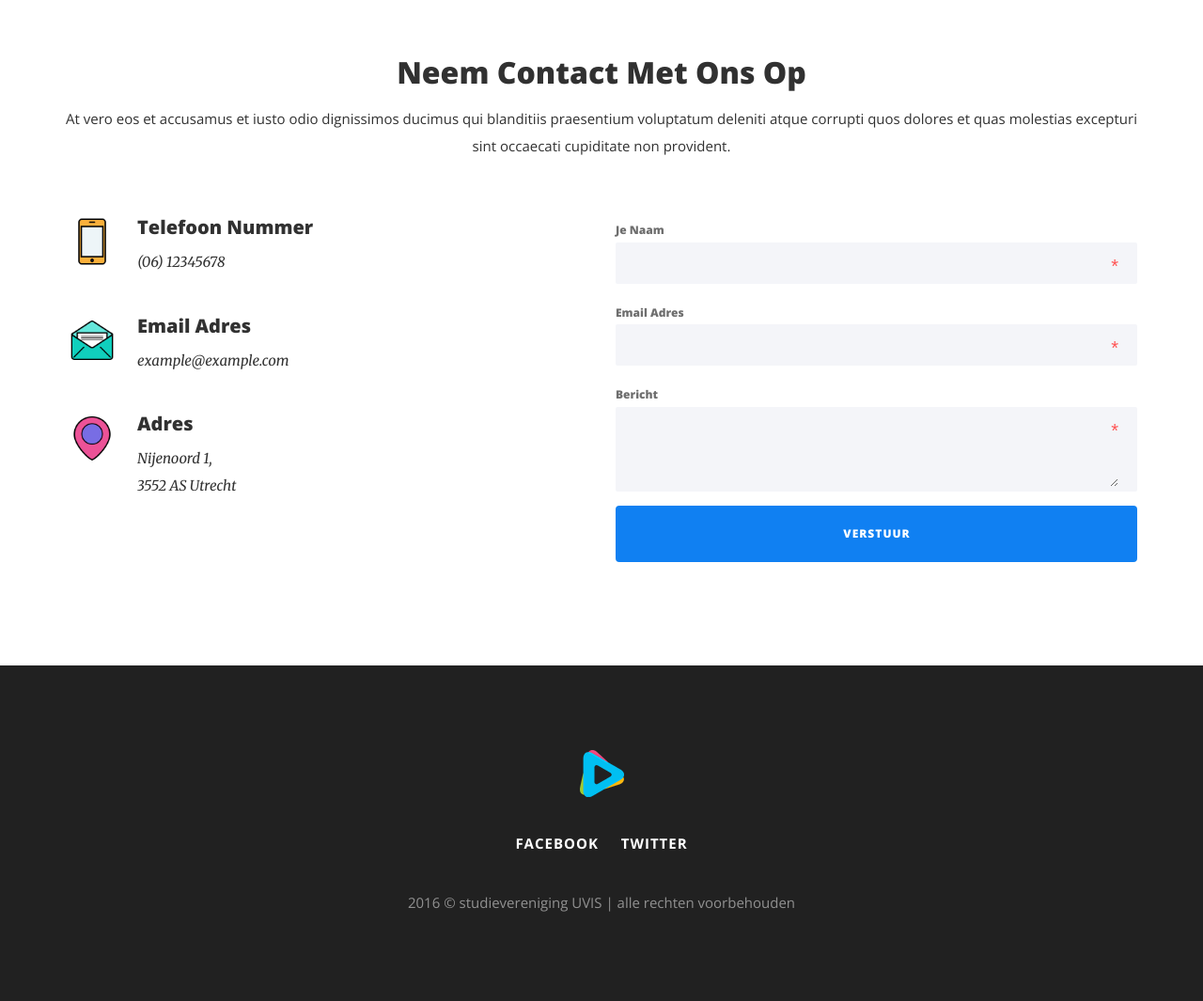
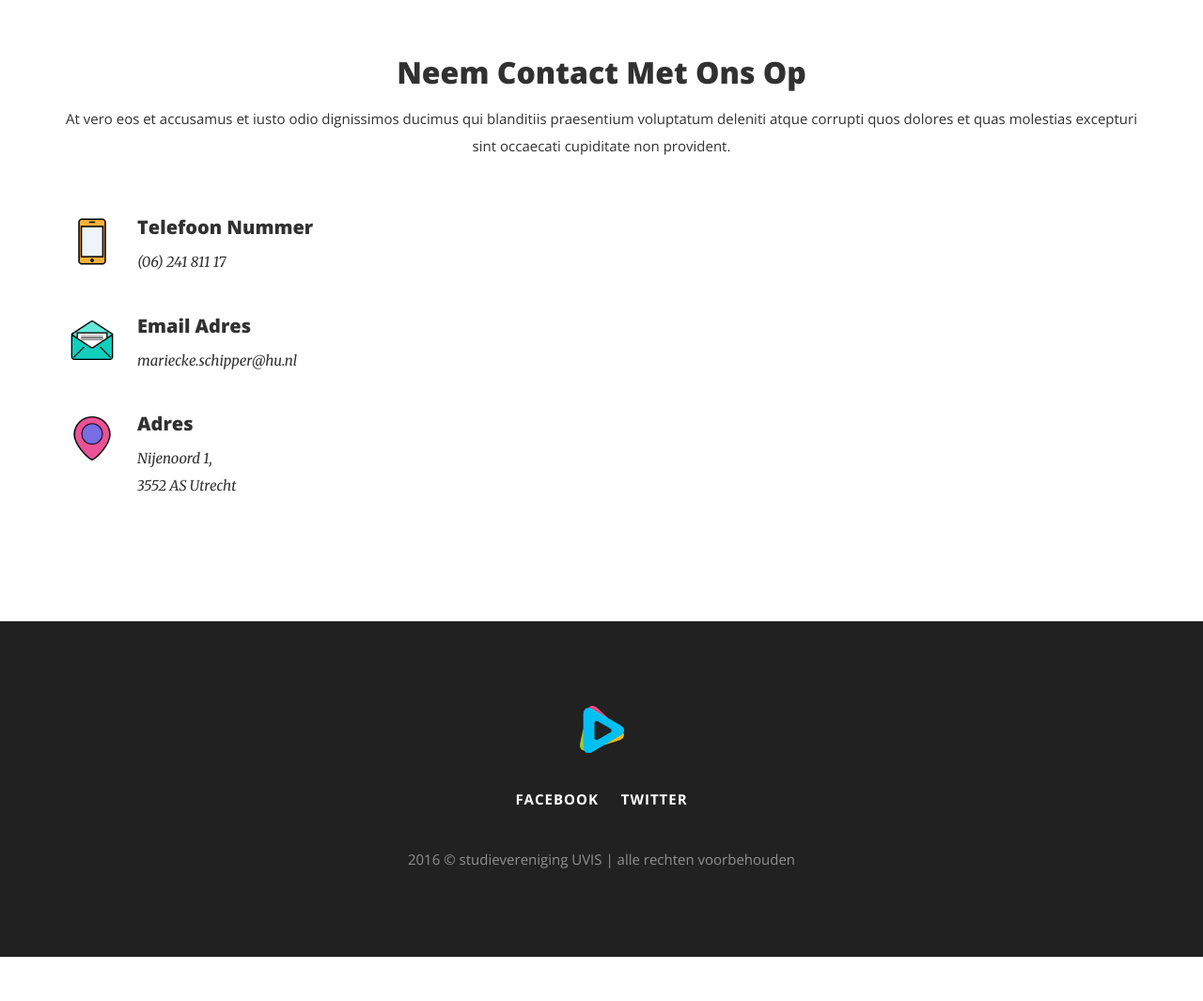
Before and after one commit to svuvis/stagemarktict, a Laravel app: template resources/views/index.blade.php in a window 1280 px wide. Shown: the part 4717-5782 px from the top of the page at 94% size. After the commit the page ends 5735 px from the top, so only its background shows below. Run offline with Laravel 8, Linux system fonts and the light colour scheme; the template is opened without the code that fills it, so the values that code supplies are empty; settings files or empty folders that the repository lacks are supplied; some libraries are stand-ins or nearby versions.

Commit message:
Kleine fixes

```diff
--- a/resources/views/index.blade.php
+++ b/resources/views/index.blade.php
@@ -85,7 +85,7 @@
                                 </div> <!-- .section-heading -->
                                 <div class="section-content">
                                     <a class="btn btn-pink m-y-5" href="#about">Leer meer</a>
-                                    <a class="btn btn-warning m-y-5" href="#download">Workshops</a>
+                                    <a class="btn btn-warning m-y-5" href="#pricing">Workshops</a>
                                 </div> <!-- .section-content -->
                             </div>
                         </div>
@@ -364,28 +364,28 @@
                                         {!! Form::label('workshop','Workshop',['class' => 'control-label']) !!}
                                         <div class="form-group required"
                                              style="padding: 0; border-radius: 3px; -webkit-border-radius: 3px">
-                                            {!! Form::select('workshop', $workshops, null, ['class' => 'form-control', 'value' => old('workshop')]) !!}
+                                            {!! Form::select('workshop', $workshops, null, ['class' => 'form-control', 'value' => old('workshop'), 'required' => '']) !!}
                                             @if ($errors->has('workshop')) <p
                                                     class="help-block"
                                                     style="color: #a94442">{{ $errors->first('workshop') }}</p> @endif
                                         </div>
                                         {!! Form::label('name','Je naam',['class' => 'control-label']) !!}
                                         <div class="form-group required">
-                                            {!! Form::text('name', null, ['class' => 'form-control', 'value' => old('name')]) !!}
+                                            {!! Form::text('name', null, ['class' => 'form-control', 'value' => old('name'), 'required' => '']) !!}
                                             @if ($errors->has('name')) <p
                                                     class="help-block"
                                                     style="color: #a94442">{{ $errors->first('name') }}</p> @endif
                                         </div>
                                         {!! Form::label('email','Email adres',['class' => 'control-label']) !!}
                                         <div class="form-group required">
-                                            {!! Form::email('email', null, ['class' => 'form-control', 'value' => old('email')]) !!}
+                                            {!! Form::email('email', null, ['class' => 'form-control', 'value' => old('email'), 'required' => '']) !!}
                                             @if ($errors->has('email')) <p
                                                     class="help-block"
                                                     style="color: #a94442">{{ $errors->first('email') }}</p> @endif
                                         </div>
                                         {!! Form::label('studentnummer','Studentnummer',['class' => 'control-label']) !!}
                                         <div class="form-group required">
-                                            {!! Form::text('studentnummer', null, ['class' => 'form-control', 'value' => old('studentnummer')]) !!}
+                                            {!! Form::number('studentnummer', null, ['class' => 'form-control', 'value' => old('studentnummer'), 'required' => '']) !!}
                                             @if ($errors->has('studentnummer')) <p
                                                     class="help-block"
                                                     style="color: #a94442">{{ $errors->first('studentnummer') }}</p> @endif
@@ -420,7 +420,7 @@
                             cupiditate non provident.</p>
                     </div>
                     <div class="row section-content m-t-60-sm-min">
-                        <div class="col-sm-6 col-md-5">
+                        <div class="col-sm-6 col-md-4">
                             <div class="col-inner">
                                 <div class="icon-box _left">
                                     <div class="icon-box-media">
@@ -430,7 +430,7 @@
                                         <h4>Telefoon nummer</h4>
                                     </div>
                                     <div class="icon-box-content font-sub font-italic">
-                                        <span>(06) 12345678</span>
+                                        <span>(06) 241 811 17</span>
                                     </div>
                                 </div>
 
@@ -442,7 +442,7 @@
                                         <h4>Email Adres</h4>
                                     </div>
                                     <div class="icon-box-content font-sub font-italic">
-                                        <span>example@example.com</span>
+                                        <span>mariecke.schipper@hu.nl</span>
                                     </div>
                                 </div>
 
@@ -461,30 +461,6 @@
                                 </div>
                             </div>
                         </div>
-                        <div class="col-sm-6 col-md-offset-1 m-t-60-xs-max">
-                            <div class="col-inner">
-                                <form class="_default" id="contactForm" novalidate="novalidate">
-                                    <label class="form-label" for="contactName">Je naam</label>
-                                    <div class="form-group required">
-                                        <input class="form-control" id="contactName" type="text" name="name">
-                                    </div>
-                                    <label class="form-label" for="contactEmail">Email adres</label>
-                                    <div class="form-group required">
-
-                                        <input class="form-control" id="contactEmail" type="text" name="email">
-                                    </div>
-                                    <label class="form-label" for="contactMessage">Bericht</label>
-                                    <div class="form-group required">
-                                        <textarea class="form-control" id="contactMessage" rows="4"
-                                                  name="message"></textarea>
-                                    </div>
-                                    <div class="btn-wrap">
-                                        <button type="submit" class="btn btn-primary btn-block">Verstuur</button>
-                                    </div>
-                                    <div class="form-notify"></div>
-                                </form> <!-- #contactForm -->
-                            </div>
-                        </div>
                     </div>
                 </div>
             </div> <!-- #contact -->
@@ -493,8 +469,8 @@
             <div class="container">
                 <img class="site-footer-logo img-responsive" src="img/site-footer-logo.png" data-sr="bottom">
                 <ul class="site-footer-social-list">
-                    <li><a href="https://www.facebook.com/" target="_blank">Facebook</a></li>
-                    <li><a href="https://twitter.com/" target="_blank">Twitter</a></li>
+                    <li><a href="#" target="_blank">Facebook</a></li>
+                    <li><a href="#" target="_blank">Twitter</a></li>
                 </ul>
                 <p class="site-footer-copyright">2016 © <a href="http://uvis.nl" target="_blank">studievereniging
                         UVIS</a> | alle rechten voorbehouden</p>
```
